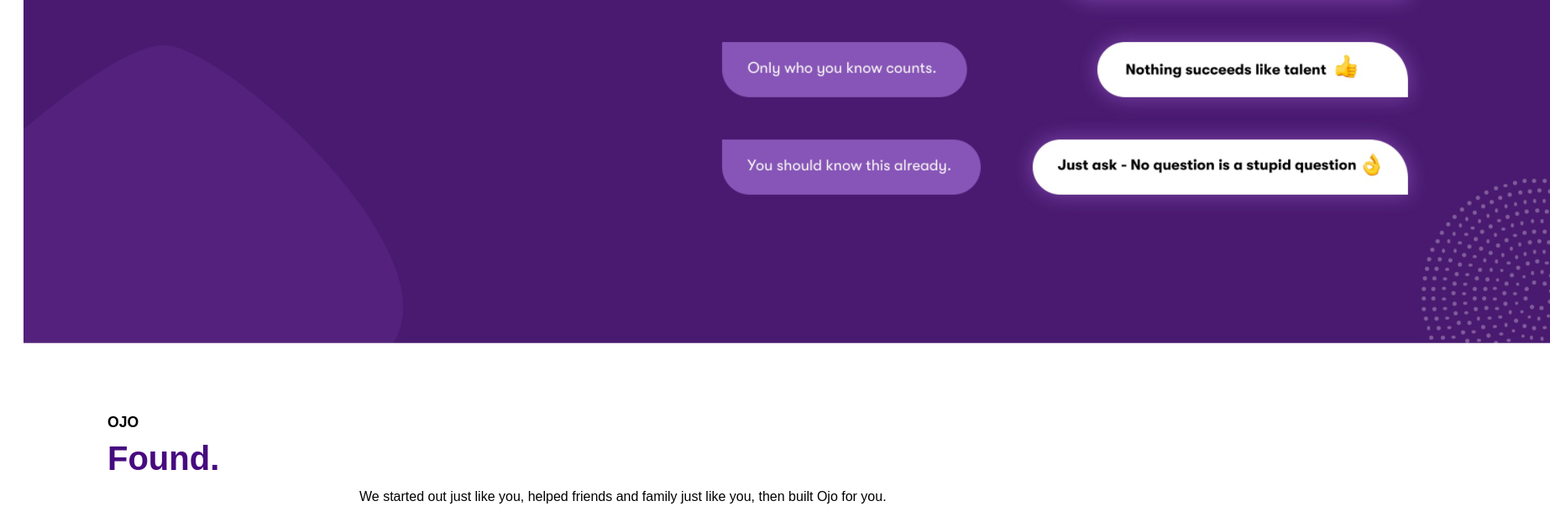
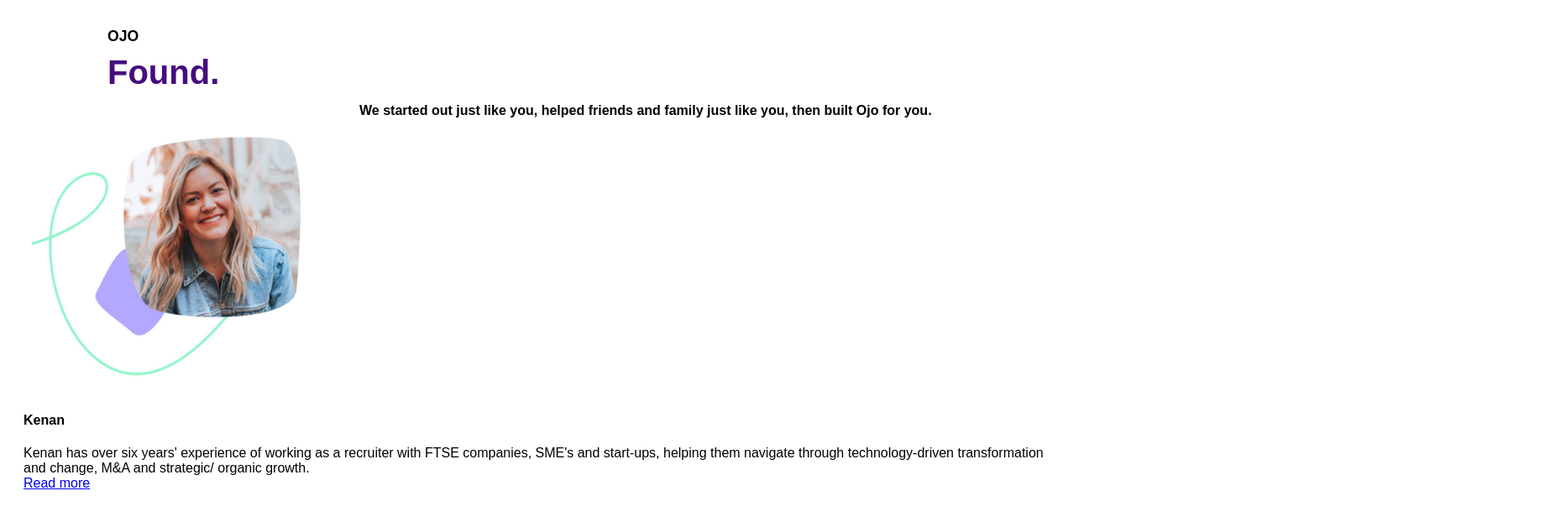
Before and after one commit to carriegrossman/Website_Proj, a plain HTML site: page web_page.html in a window 1280 px wide. Shown: the part 1093-1715 px from the top of the page at 84% size, 1846 px wide, since content can reach past the window. Drawn offline with Linux system fonts and the light colour scheme.

Commit message:
files modified

```diff
--- a/web_page.html
+++ b/web_page.html
@@ -121,6 +121,11 @@
 
             }
 
+            .ojocode {
+                height: 500px;
+                width: 1100px;
+            }
+
             /* .second {
                 background-color: rgb(71, 11, 128);
                 display: flex;
@@ -167,7 +172,7 @@
                 font-size: 1.1rem;
                 color:black;
                 padding-left: 100px;
-                padding-top: 65px;
+                padding-top: 30px;
             }
 
             .found {
@@ -177,10 +182,15 @@
                 display: block;
             }
 
+            .third {
+                display: flex;
+            }
+
             .paragraph-4{
-                display:flex;
                 padding-left: 400px;
-                padding-right: 50px;
+                display: flex;
+                flex-direction: ;
+
             }
 
             .girl2 {
@@ -192,6 +202,7 @@
                 height: 325px;
                 width: 350px;
             }
+
 
 
 
@@ -250,7 +261,6 @@
         </div>
 
         <div class="second">
-
             <img class="ojocode" src="ojocode.png">
 
             <!-- <div>
@@ -280,9 +290,9 @@
                 <div class="spot2">Trust the process, love your journey ❤️</div>
                 <div class="spot2">Nothing succeeds like talent 👍</div>
                 <div class="spot2">Just ask - No question is a stupid question 👌</div>
-            </div>
+            </div>  -->
 
-        </div> -->
+        </div>
 
 
         <div class="third">
@@ -290,10 +300,9 @@
             <div class="left2">
                 <h2 class="foundh">OJO<span class="found">Found.</span></h2>
 
-
-                <div class="paragraph-4">
+                <div class="paragraph-4"><strong>
                     We started out just like you, helped friends and family
-                    just like you, then built Ojo for you.
+                    just like you, then built Ojo for you.</strong>
                 </div>
 
                 <img class="girl2" src="girl_2.png">
@@ -309,7 +318,7 @@
 
             </div>
 
-            <div class="right2">
+            <!-- <div class="right2">
 
                 <h4>Zainab</h4>
                 <div class="girl-bio">
@@ -319,7 +328,7 @@
                 </div>
                 <a href="#">Read more</a>
 
-                <img class="guy" src="guy.png">
+                <img class="guy" src="guy.png"> -->
 
         </div>
 
```
